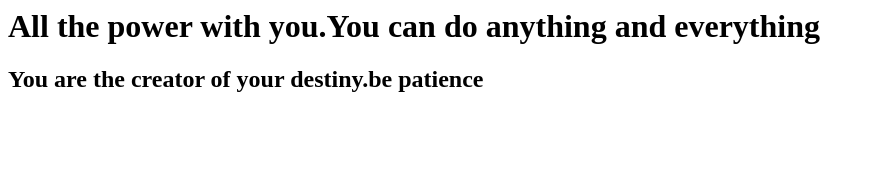
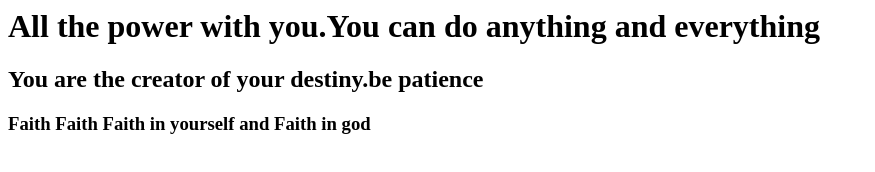
Before and after one commit to shivakumar9999/firstgitrepo1, a plain HTML site: page index.html in a window 1280 px wide. Shown: the whole page, without its empty margins (0-875 px from the left). Drawn offline with Linux system fonts and the light colour scheme.

Commit message:
added 5th quote

```diff
--- a/index.html
+++ b/index.html
@@ -2,5 +2,6 @@
 <body>
 <h1>All the power with you.You can do anything and everything</h1>
 <h2>You are the creator of your destiny.be patience </h2>
+<h3>Faith Faith Faith in yourself and Faith in god </h3>
 </body>
 </html>
```
